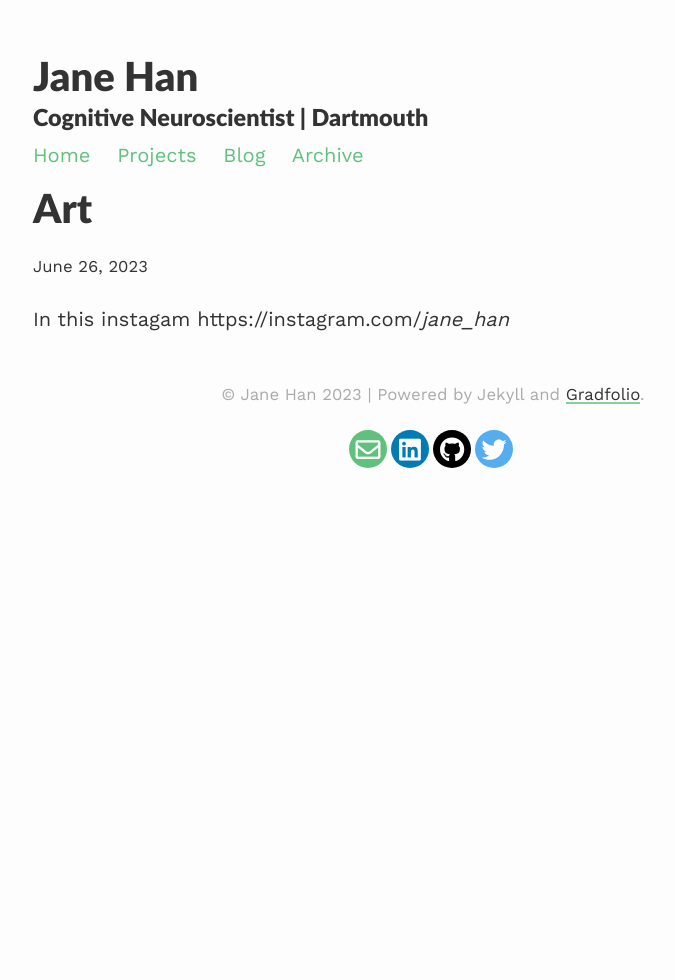
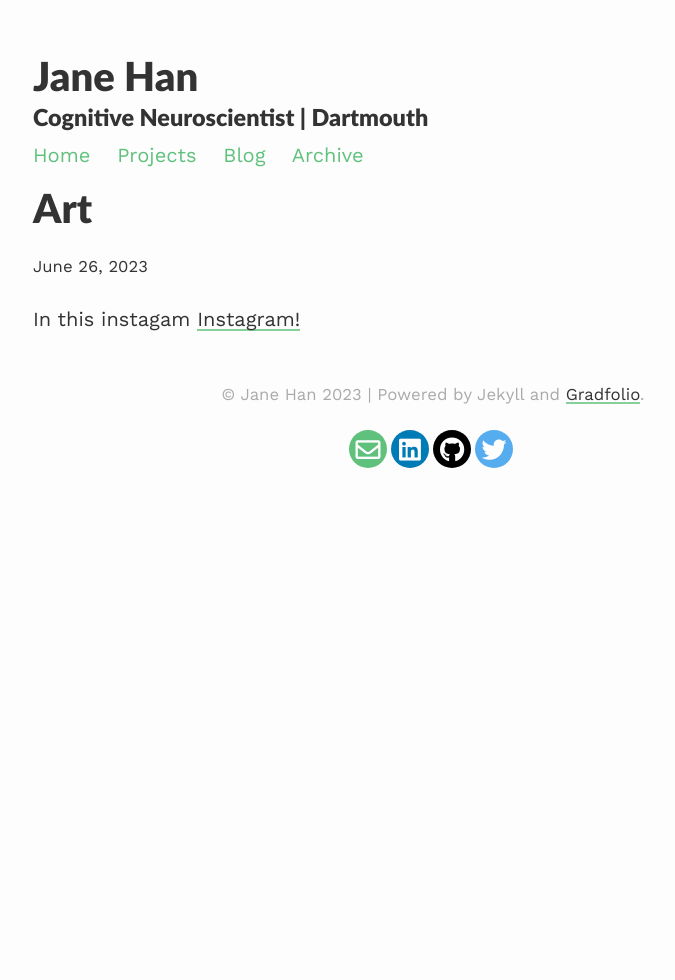
Before and after one commit to han-jane/han-jane.github.io, a Jekyll site: the page built from _projects/4_project.md, in a window 1280 px wide. Shown: the whole page, without its empty margins (207-882 px from the left). Built offline with Jekyll 4.4.1, drawn with Linux system fonts in a browser that asks for light colours; nearby versions of some CDN libraries; part of the change alters nothing that is shown.

Commit message:
update instagram link

```diff
--- a/_projects/4_project.md
+++ b/_projects/4_project.md
@@ -3,5 +3,4 @@ layout: post
 title: Art
 description: Things I made & Photography portfolio
 ---
-In this instagam
-https://instagram.com/_jane_han_
+In this instagam <a href="https://www.w3schools.com](https://instagram.com/_jane_han_)https://instagram.com/_jane_han_">Instagram!</a>
```
